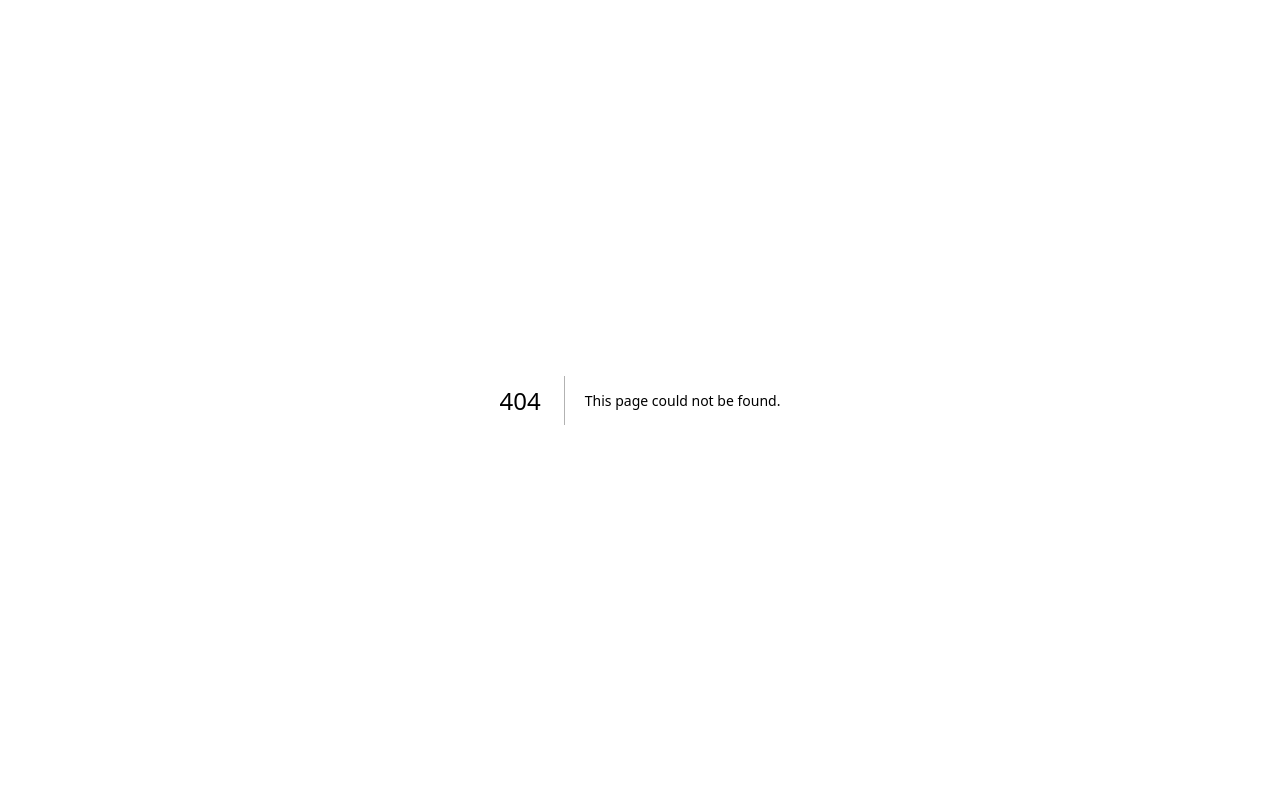
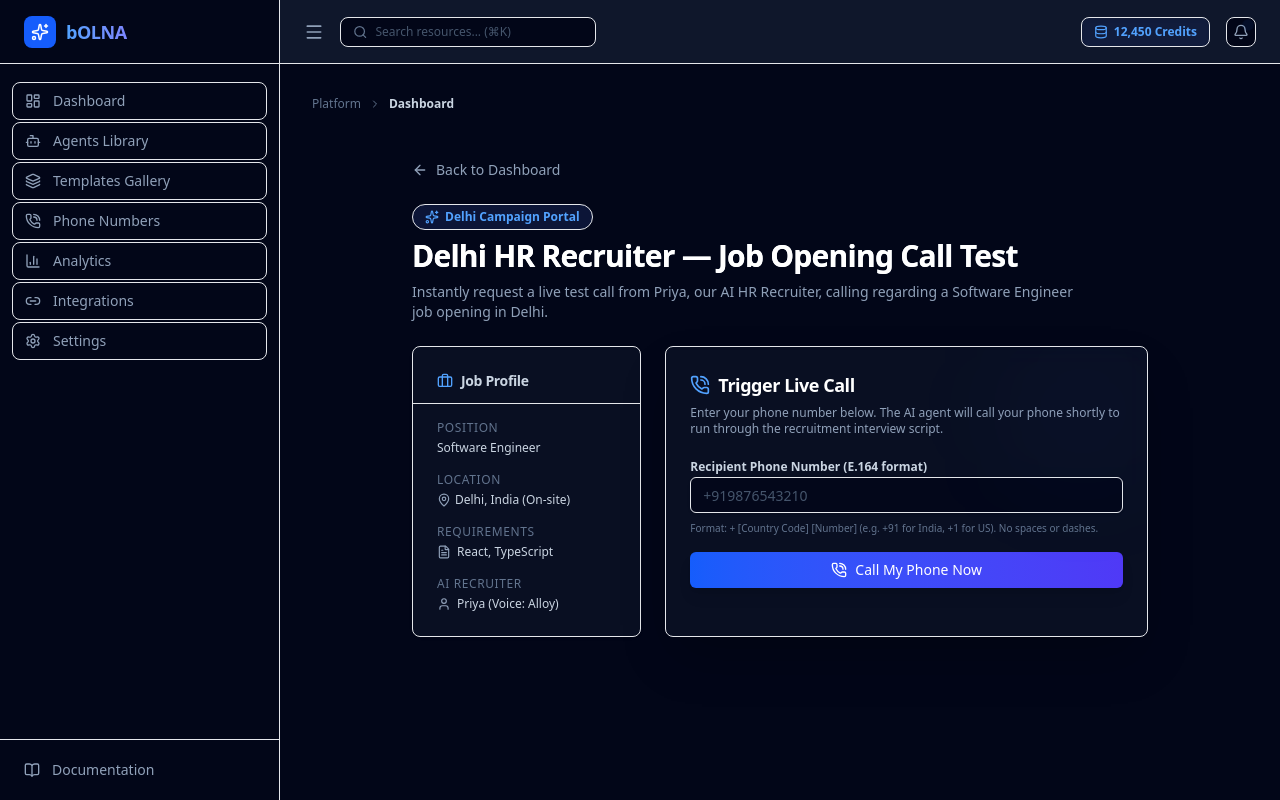
Before and after one commit to devr01499-ui/AI-VOICE-AGENT, a Next.js app: page /test-hr in a window 1280 px wide. Before the commit this address had no page. Built offline with nearby package versions, Linux system fonts and the light colour scheme; no server answers.

Commit message:
feat(dashboard): add dedicated Delhi HR Recruiter test call page at /test-hr

```diff
--- /dev/null
+++ b/app/(dashboard)/test-hr/page.tsx
@@ -0,0 +1,206 @@
+'use client';
+
+import React, { useState } from 'react';
+import { Card, CardHeader, CardTitle, CardDescription, CardContent } from '@/components/ui/card';
+import { Button } from '@/components/ui/button';
+import { Input } from '@/components/ui/input';
+import TestCallDialog from '@/components/TestCallDialog';
+import api from '@/lib/api-client';
+import {
+  PhoneCall,
+  Briefcase,
+  MapPin,
+  FileText,
+  User,
+  Loader2,
+  Sparkles,
+  ArrowLeft,
+} from 'lucide-react';
+import Link from 'next/link';
+
+export default function HrTestPage() {
+  const [phoneNumber, setPhoneNumber] = useState<string>('');
+  const [loading, setLoading] = useState<boolean>(false);
+  const [error, setError] = useState<string | null>(null);
+  const [isDialogOpen, setIsDialogOpen] = useState<boolean>(false);
+  const [activeCallId, setActiveCallId] = useState<string | null>(null);
+
+  const HR_AGENT_ID = 'd80a11e0-ebc9-4ef8-bb6d-6bb9bd380a13';
+  const DEV_USER_ID = 'a0eebc99-9c0b-4ef8-bb6d-6bb9bd380a11';
+
+  const handleLaunchCall = async (e: React.FormEvent) => {
+    e.preventDefault();
+    if (!phoneNumber) {
+      setError('Please enter a phone number.');
+      return;
+    }
+    if (!phoneNumber.match(/^\+?[1-9]\d{6,14}$/)) {
+      setError('Please enter a valid phone number in E.164 format (e.g., +919876543210).');
+      return;
+    }
+
+    try {
+      setLoading(true);
+      setError(null);
+
+      const response = await api.post('/api/v2/calls', {
+        phoneNumber,
+        agentId: HR_AGENT_ID,
+        userId: DEV_USER_ID,
+        userData: { source: 'delhi-hr-recruiter-page' }
+      });
+
+      if (response.data?.success && response.data?.data) {
+        setActiveCallId(response.data.data.callId);
+        setIsDialogOpen(true);
+      } else {
+        throw new Error('Invalid response structure from backend.');
+      }
+    } catch (err: any) {
+      console.error('Failed to trigger HR call:', err);
+      setError(err?.message || 'Failed to place the call. Ensure the backend server is running and Vobiz is connected.');
+    } finally {
+      setLoading(false);
+    }
+  };
+
+  return (
+    <div className="max-w-3xl mx-auto space-y-6 py-6 px-4">
+      {/* Back button */}
+      <div className="flex items-center">
+        <Link href="/" className="flex items-center gap-2 text-slate-400 hover:text-white transition-colors text-sm font-medium">
+          <ArrowLeft className="w-4 h-4" />
+          Back to Dashboard
+        </Link>
+      </div>
+
+      {/* Header section with gradient */}
+      <div className="space-y-2">
+        <div className="inline-flex items-center gap-1.5 px-3 py-1 rounded-full text-xs font-semibold bg-blue-950/50 border border-blue-900/50 text-blue-400">
+          <Sparkles className="w-3.5 h-3.5" />
+          Delhi Campaign Portal
+        </div>
+        <h1 className="text-3xl font-extrabold tracking-tight text-white bg-clip-text bg-gradient-to-r from-white via-slate-100 to-slate-400 font-sans">
+          Delhi HR Recruiter — Job Opening Call Test
+        </h1>
+        <p className="text-slate-400 text-sm max-w-2xl">
+          Instantly request a live test call from Priya, our AI HR Recruiter, calling regarding a Software Engineer job opening in Delhi.
+        </p>
+      </div>
+
+      <div className="grid grid-cols-1 md:grid-cols-3 gap-6">
+        {/* Campaign info block */}
+        <div className="md:col-span-1 space-y-4">
+          <Card className="bg-slate-900/60 border-slate-800 backdrop-blur-md">
+            <CardHeader className="pb-3 border-b border-slate-800/60">
+              <CardTitle className="text-sm font-semibold text-slate-300 flex items-center gap-2">
+                <Briefcase className="w-4 h-4 text-blue-400" />
+                Job Profile
+              </CardTitle>
+            </CardHeader>
+            <CardContent className="pt-4 space-y-4 text-xs">
+              <div className="space-y-1">
+                <span className="text-slate-500 block font-medium uppercase tracking-wider">Position</span>
+                <span className="text-slate-300 font-medium">Software Engineer</span>
+              </div>
+              <div className="space-y-1">
+                <span className="text-slate-500 block font-medium uppercase tracking-wider">Location</span>
+                <span className="text-slate-300 font-medium flex items-center gap-1">
+                  <MapPin className="w-3.5 h-3.5 text-slate-400" />
+                  Delhi, India (On-site)
+                </span>
+              </div>
+              <div className="space-y-1">
+                <span className="text-slate-500 block font-medium uppercase tracking-wider">Requirements</span>
+                <span className="text-slate-300 font-medium flex items-center gap-1.5">
+                  <FileText className="w-3.5 h-3.5 text-slate-400" />
+                  React, TypeScript
+                </span>
+              </div>
+              <div className="space-y-1">
+                <span className="text-slate-500 block font-medium uppercase tracking-wider">AI Recruiter</span>
+                <span className="text-slate-300 font-medium flex items-center gap-1.5">
+                  <User className="w-3.5 h-3.5 text-slate-400" />
+                  Priya (Voice: Alloy)
+                </span>
+              </div>
+            </CardContent>
+          </Card>
+        </div>
+
+        {/* Action Form */}
+        <div className="md:col-span-2">
+          <Card className="bg-slate-900/60 border-slate-800 backdrop-blur-md shadow-2xl relative overflow-hidden h-full flex flex-col justify-between">
+            <div className="absolute top-0 right-0 w-32 h-32 bg-blue-500/5 rounded-full blur-3xl pointer-events-none" />
+
+            <CardHeader className="pb-4">
+              <CardTitle className="text-lg font-bold text-white flex items-center gap-2">
+                <PhoneCall className="w-5 h-5 text-blue-400" />
+                Trigger Live Call
+              </CardTitle>
+              <CardDescription className="text-slate-400 text-xs">
+                Enter your phone number below. The AI agent will call your phone shortly to run through the recruitment interview script.
+              </CardDescription>
+            </CardHeader>
+
+            <CardContent className="space-y-4 flex-grow flex flex-col justify-between pb-6">
+              <form onSubmit={handleLaunchCall} className="space-y-4">
+                <div className="space-y-2">
+                  <label htmlFor="phone" className="text-xs font-semibold text-slate-300">
+                    Recipient Phone Number (E.164 format)
+                  </label>
+                  <Input
+                    id="phone"
+                    type="tel"
+                    placeholder="+919876543210"
+                    value={phoneNumber}
+                    onChange={(e) => setPhoneNumber(e.target.value)}
+                    className="bg-slate-950/80 border-slate-800 text-white placeholder:text-slate-600 focus:border-blue-500 focus:ring-blue-500/20"
+                    disabled={loading}
+                  />
+                  <p className="text-[10px] text-slate-500">
+                    Format: + [Country Code] [Number] (e.g. +91 for India, +1 for US). No spaces or dashes.
+                  </p>
+                </div>
+
+                {error && (
+                  <div className="p-3 rounded-lg border border-rose-950/30 bg-rose-950/20 text-rose-400 text-xs font-medium">
+                    {error}
+                  </div>
+                )}
+
+                <Button
+                  type="submit"
+                  disabled={loading}
+                  className="w-full bg-gradient-to-r from-blue-600 to-indigo-600 hover:from-blue-500 hover:to-indigo-500 text-white font-medium shadow-lg hover:shadow-blue-500/10 transition-all duration-200"
+                >
+                  {loading ? (
+                    <>
+                      <Loader2 className="w-4 h-4 animate-spin mr-2" />
+                      Initiating Connection...
+                    </>
+                  ) : (
+                    <>
+                      <PhoneCall className="w-4 h-4 mr-2" />
+                      Call My Phone Now
+                    </>
+                  )}
+                </Button>
+              </form>
+            </CardContent>
+          </Card>
+        </div>
+      </div>
+
+      {/* Live Call dialog tracker */}
+      <TestCallDialog
+        isOpen={isDialogOpen}
+        onClose={() => {
+          setIsDialogOpen(false);
+          setActiveCallId(null);
+        }}
+        initialCallId={activeCallId}
+      />
+    </div>
+  );
+}
```
Also changed, not shown: 1 other file (tests, documents, lock files or other folders).
